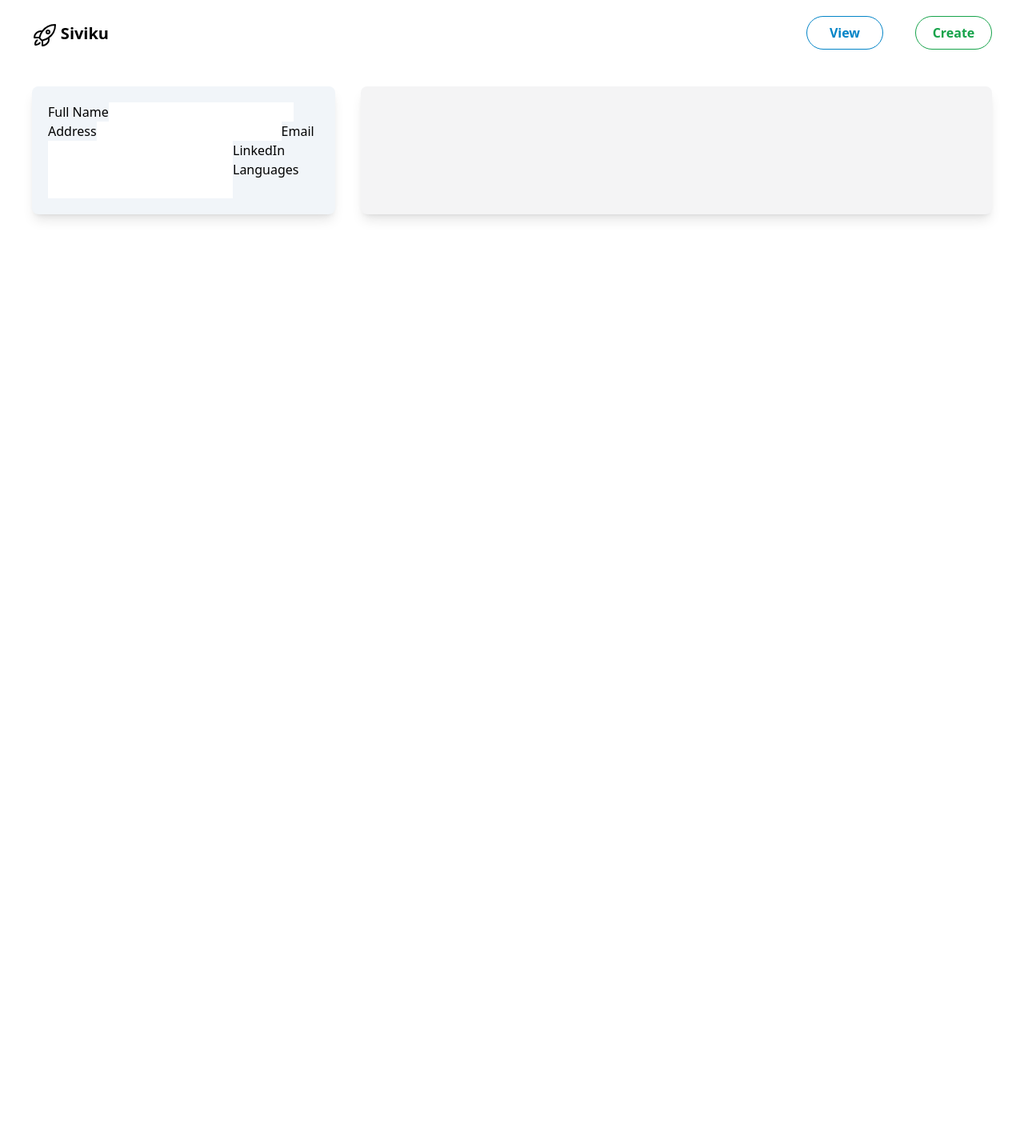
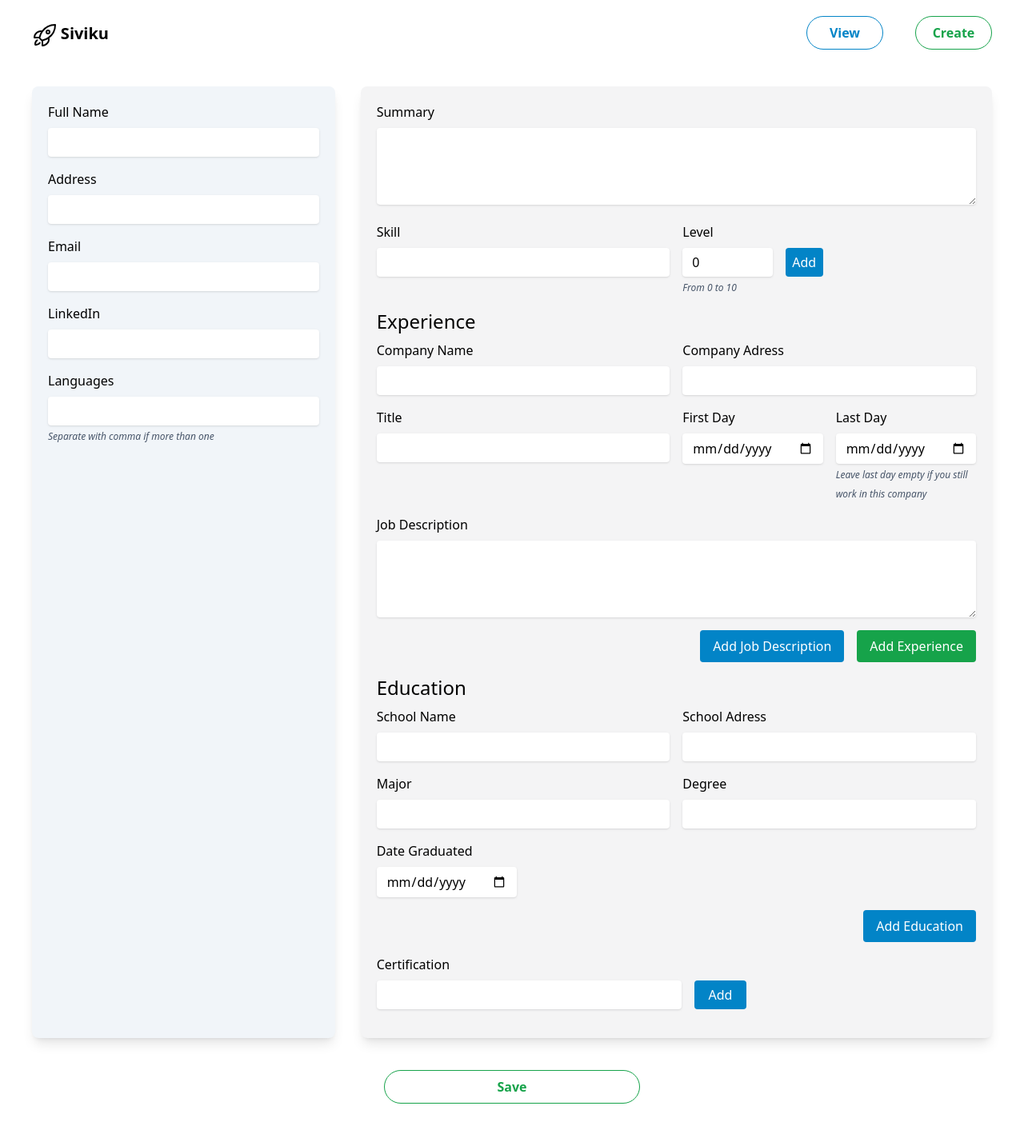
Before and after one commit to sivisiviku/siviku, a Vue app: page /create in a window 1280 px wide. Shown: the whole page at 80% size. Before the commit the page ends 800 px from the top, so only its background shows below. Built offline with nearby package versions, Linux system fonts and the light colour scheme.

Commit message:
adding summary, skill, experience, education, and certification for create form

```diff
--- a/src/pages/CreatePage.vue
+++ b/src/pages/CreatePage.vue
@@ -1,19 +1,262 @@
 <template>
   <div class="grid grid-cols-3 gap-8 m-10">
     <div class="bg-slate-100 p-5 rounded-lg shadow-lg">
-      <label for="fullName">Full Name</label>
-      <input type="text" v-model="form.fullname" />
+      <div class="mb-4">
+        <label class="block mb-2" for="fullName">Full Name</label>
+        <input
+          class="shadow rounded w-full py-2 px-3 leading-tight focus:outline-none"
+          id="fullName"
+          type="text"
+          v-model="form.fullname"
+        />
+      </div>
       <!-- upload image here -->
-      <label for="fullName">Address</label>
-      <input type="text" v-model="form.contact.address" />
-      <label for="fullName">Email</label>
-      <input type="text" v-model="form.contact.email" />
-      <label for="fullName">LinkedIn</label>
-      <input type="text" v-model="form.contact.linkedin" />
-      <label for="fullName">Languages</label>
-      <input type="text" v-model="form.languages" />
+      <div class="mb-4">
+        <label class="block mb-2" for="adress">Address</label>
+        <input
+          class="shadow rounded w-full py-2 px-3 leading-tight focus:outline-none"
+          id="adress"
+          type="text"
+          v-model="form.contact.address"
+        />
+      </div>
+      <div class="mb-4">
+        <label class="block mb-2" for="email">Email</label>
+        <input
+          class="shadow rounded w-full py-2 px-3 leading-tight focus:outline-none"
+          id="email"
+          type="email"
+          v-model="form.contact.email"
+        />
+      </div>
+      <div class="mb-4">
+        <label class="block mb-2" for="linkedin">LinkedIn</label>
+        <input
+          class="shadow rounded w-full py-2 px-3 leading-tight focus:outline-none"
+          id="linkedin"
+          type="text"
+          v-model="form.contact.linkedin"
+        />
+      </div>
+      <div class="mb-4">
+        <label class="block mb-2" for="languages">Languages</label>
+        <input
+          class="shadow rounded w-full py-2 px-3 leading-tight focus:outline-none"
+          id="languages"
+          type="text"
+          v-model="form.languages"
+        />
+        <span class="text-xs italic text-slate-600"
+          >Separate with comma if more than one</span
+        >
+        <!-- button add for languages -->
+      </div>
     </div>
-    <div class="col-span-2 bg-zinc-100 p-5 rounded-lg shadow-lg"></div>
+    <div class="col-span-2 bg-zinc-100 p-5 rounded-lg shadow-lg">
+      <div class="mb-4">
+        <label class="block mb-2" for="summary">Summary</label>
+        <textarea
+          rows="4"
+          class="shadow rounded w-full py-2 px-3 leading-tight focus:outline-none"
+          id="summary"
+          type="text"
+          v-model="form.summary"
+        ></textarea>
+      </div>
+      <div class="mb-4">
+        <div class="grid grid-cols-8 gap-4">
+          <div class="col-span-4">
+            <label class="block mb-2" for="skill">Skill</label>
+            <input
+              class="shadow rounded w-full py-2 px-3 leading-tight focus:outline-none"
+              id="skill"
+              type="text"
+              v-model="skill.name"
+            />
+          </div>
+          <div class="col-span-2">
+            <label class="block mb-2" for="level">Level</label>
+            <div class="flex">
+              <input
+                class="shadow rounded w-full py-2 px-3 leading-tight focus:outline-none w-1/2 mr-4"
+                id="level"
+                type="number"
+                v-model="skill.level"
+              />
+              <button
+                class="bg-sky-600 hover:bg-sky-400 rounded text-white w-20"
+              >
+                Add
+              </button>
+            </div>
+            <span class="text-xs italic text-slate-600">From 0 to 10</span>
+          </div>
+        </div>
+      </div>
+      <div class="mb-4">
+        <h3 class="text-2xl mb-2">Experience</h3>
+        <div class="grid grid-cols-8 gap-4 mb-4">
+          <div class="col-span-4">
+            <label class="block mb-2" for="companyName">Company Name</label>
+            <input
+              class="shadow rounded w-full py-2 px-3 leading-tight focus:outline-none"
+              id="companyName"
+              type="text"
+              v-model="experience.companyName"
+            />
+          </div>
+          <div class="col-span-4">
+            <label class="block mb-2" for="companyAdress">Company Adress</label>
+            <input
+              class="shadow rounded w-full py-2 px-3 leading-tight focus:outline-none"
+              id="companyAdress"
+              type="text"
+              v-model="experience.companyAdress"
+            />
+          </div>
+          <div class="col-span-4">
+            <label class="block mb-2" for="title">Title</label>
+            <input
+              class="shadow rounded w-full py-2 px-3 leading-tight focus:outline-none"
+              id="title"
+              type="text"
+              v-model="experience.title"
+            />
+          </div>
+          <div class="col-span-2">
+            <label class="block mb-2" for="dateStart">First Day</label>
+            <input
+              class="shadow rounded w-full py-2 px-3 leading-tight focus:outline-none"
+              id="dateStart"
+              type="date"
+              v-model="experience.dateStart"
+            />
+          </div>
+          <div class="col-span-2">
+            <label class="block mb-2" for="dateEnd">Last Day</label>
+            <input
+              class="shadow rounded w-full py-2 px-3 leading-tight focus:outline-none"
+              id="dateEnd"
+              type="date"
+              v-model="experience.dateEnd"
+            />
+            <span class="text-xs italic text-slate-600"
+              >Leave last day empty if you still work in this company</span
+            >
+          </div>
+          <div class="col-span-8">
+            <label class="block mb-2" for="jobDescription"
+              >Job Description</label
+            >
+            <div class="flex">
+              <textarea
+                rows="4"
+                class="shadow rounded w-full py-2 px-3 leading-tight focus:outline-none"
+                id="jobDescription"
+                type="text"
+                v-model="jobDescription"
+              ></textarea>
+            </div>
+          </div>
+        </div>
+        <div class="flex justify-end">
+          <button
+            class="bg-sky-600 hover:bg-sky-400 rounded text-white py-2 px-4 mr-4"
+          >
+            Add Job Description
+          </button>
+          <button
+            class="bg-green-600 hover:bg-green-400 rounded text-white py-2 px-4"
+          >
+            Add Experience
+          </button>
+        </div>
+      </div>
+      <div class="mb-4">
+        <h3 class="text-2xl mb-2">Education</h3>
+        <div class="grid grid-cols-8 gap-4 mb-4">
+          <div class="col-span-4">
+            <label class="block mb-2" for="schoolName">School Name</label>
+            <input
+              class="shadow rounded w-full py-2 px-3 leading-tight focus:outline-none"
+              id="schoolName"
+              type="text"
+              v-model="education.schoolName"
+            />
+          </div>
+          <div class="col-span-4">
+            <label class="block mb-2" for="schoolAdress">School Adress</label>
+            <input
+              class="shadow rounded w-full py-2 px-3 leading-tight focus:outline-none"
+              id="schoolAdress"
+              type="text"
+              v-model="education.schoolAdress"
+            />
+          </div>
+          <div class="col-span-4">
+            <label class="block mb-2" for="major">Major</label>
+            <input
+              class="shadow rounded w-full py-2 px-3 leading-tight focus:outline-none"
+              id="major"
+              type="text"
+              v-model="education.major"
+            />
+          </div>
+          <div class="col-span-4">
+            <label class="block mb-2" for="degree">Degree</label>
+            <input
+              class="shadow rounded w-full py-2 px-3 leading-tight focus:outline-none"
+              id="degree"
+              type="text"
+              v-model="education.degree"
+            />
+          </div>
+          <div class="col-span-2">
+            <label class="block mb-2" for="dateGraduated">Date Graduated</label>
+            <input
+              class="shadow rounded w-full py-2 px-3 leading-tight focus:outline-none"
+              id="dateGraduated"
+              type="date"
+              v-model="education.dateGraduated"
+            />
+          </div>
+        </div>
+        <div class="flex justify-end">
+          <button
+            class="bg-sky-600 hover:bg-sky-400 rounded text-white py-2 px-4"
+          >
+            Add Education
+          </button>
+        </div>
+      </div>
+      <div class="mb-4">
+        <div class="grid grid-cols-8 gap-4">
+          <div class="col-span-5">
+            <label class="block mb-2" for="certification">Certification</label>
+            <div class="flex">
+              <input
+                class="shadow rounded w-full py-2 px-3 leading-tight focus:outline-none mr-4"
+                id="certification"
+                type="text"
+                v-model="certification"
+              />
+              <button
+                class="bg-sky-600 hover:bg-sky-400 rounded text-white w-20"
+              >
+                Add
+              </button>
+            </div>
+          </div>
+        </div>
+      </div>
+    </div>
+  </div>
+  <div class="flex justify-center mb-10">
+    <button
+      class="bg-transparent text-green-600 border border-green-600 hover:border-transparent hover:bg-green-600 mx-5 px-5 py-2 w-1/4 hover:text-white font-semibold rounded-full"
+    >
+      Save
+    </button>
   </div>
 </template>
 
@@ -29,7 +272,32 @@ export default {
           linkedin: "",
         },
         languages: [],
+        skill: [],
+        experiences: [],
+        educations: [],
+        certifications: [],
       },
+      skill: {
+        name: "",
+        level: 0,
+      },
+      experience: {
+        companyName: "",
+        companyAdress: "",
+        title: "",
+        dateStart: "",
+        dateEnd: "",
+        jobDescriptions: [],
+      },
+      jobDescription: "",
+      education: {
+        schoolName: "",
+        schoolAdress: "",
+        major: "",
+        degree: "",
+        dateGraduated: "",
+      },
+      certification: "",
     };
   },
 };
```
